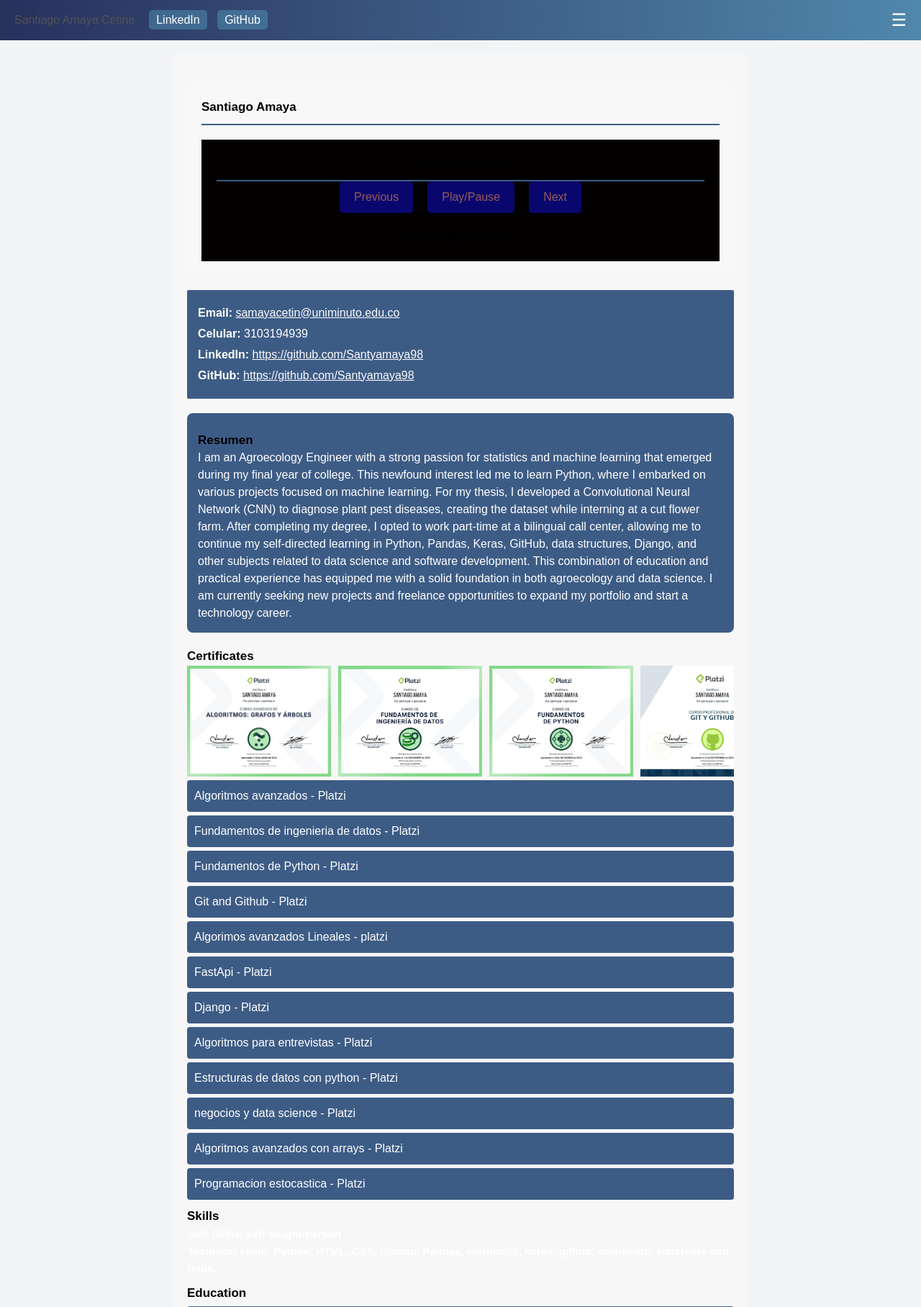
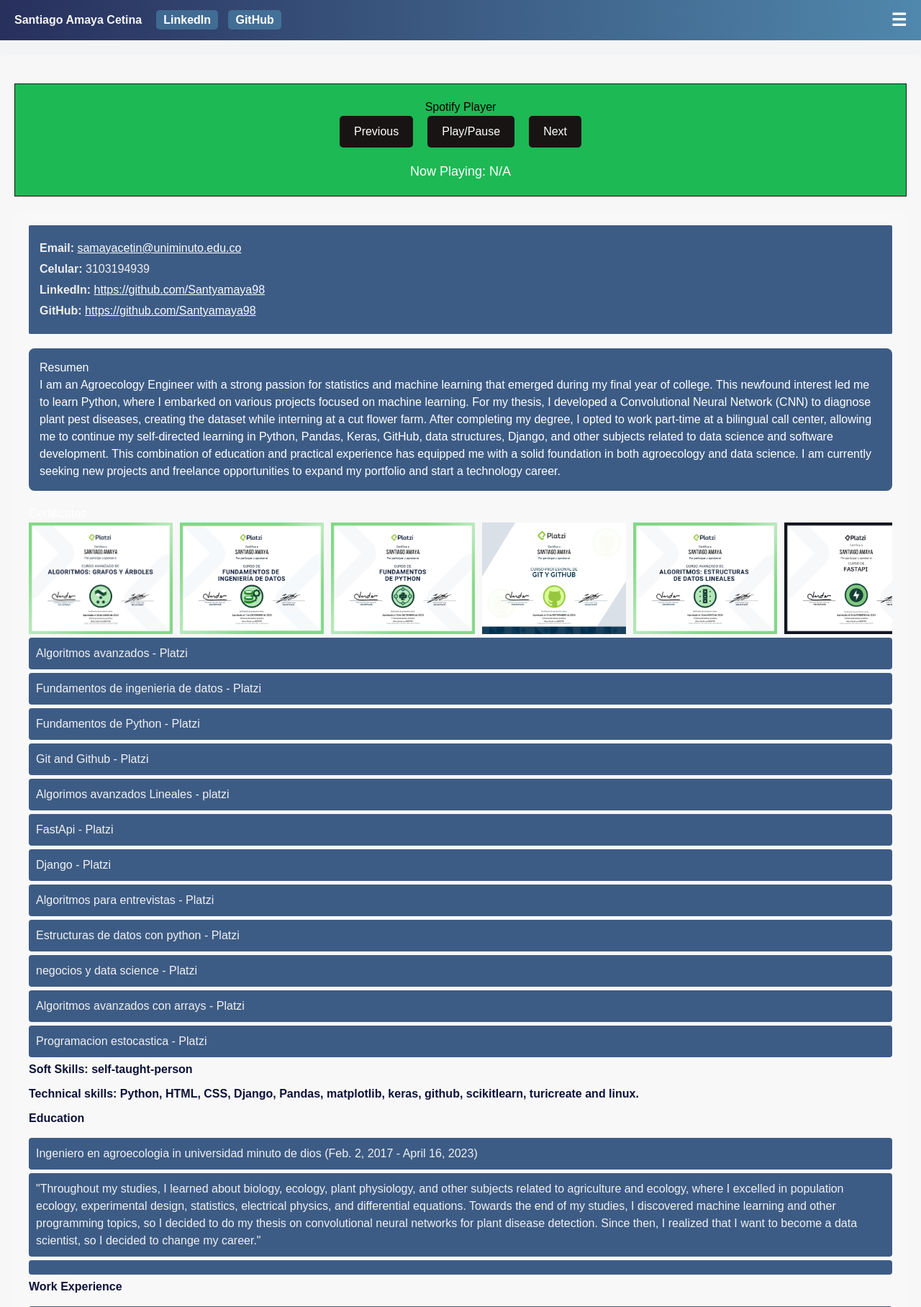
Before and after one commit to Santyamaya98/curriculum_vitae, a Django app: page /home/ in a window 1280 px wide. Shown: the top 1816 px of the page at 72% size. Run offline with Django 5.2, Linux system fonts and the light colour scheme; data comes from the database, SQL or seed files in the repository; style sheets or scripts are compiled from the project's sources; parts of the project's set-up code (start-up, migrations or seed data) failed here and were passed over; some libraries are stand-ins or nearby versions.

Commit message:
retoques a el diseno de la pagina aun no se ah logrado automatizar el token de spotify

```diff
--- a/resume/templates/resume/cv_page.html
+++ b/resume/templates/resume/cv_page.html
@@ -4,8 +4,7 @@
 
 {% block content %}
 
-<div class="container">
-    <h1>{{ cv.first_name }} {{ cv.last_name }}</h1>
+
 
     <div id="spotify-player">
         <h1>Spotify Player</h1>
@@ -19,10 +18,10 @@
         </div>
     </div>
 
-    <script src="https://sdk.scdn.co/spotify-player.js"></script>
-    <script src="{% static 'js/spoti_js.js' %}"></script>
 
-    </div>
+    <div class="container">
+        <script src="https://sdk.scdn.co/spotify-player.js"></script>
+        <script src="{% static 'js/spoti_js.js' %}"></script>
 
     <div class="info-section">
         <p class="info-item"><strong>Email:</strong> <a href="mailto:{{ cv.email }}">{{ cv.email }}</a></p>
@@ -71,19 +70,18 @@
 
     </script>
 
-    <h2>Skills</h2>
-    <p class = "p1"> <strong>Soft Skills:</strong> {{ skills.soft_skills }}</p>
-    <p class = "p1"> <strong>Technical skills:</strong> {{ skills.technical_skills }}</p>
+    <h1 id ='h1t'>  Soft Skills: {{ skills.soft_skills }}</h1>
+    <h1 id ='h1t'> Technical skills: {{ skills.technical_skills }}</h1>
 
-    <h2>Education</h2>
-    <ul>
+    <h1 id ='h1t'> Education</h1>
+    <ul id='ul'>
         {% for edu in education %}
         <li>{{ edu.degree }} in {{ edu.institution }} ({{ edu.start_date }} - {{ edu.end_date }})</li>
         <li> {{edu.description}} <li>
         {% endfor %}
     </ul>
 
-    <h2>Work Experience</h2>
+    <h1 id ='h1t'> Work Experience</h1>
     <ul>
         {% for work in work_experience %}
         <li> {{ work.job_title }} en {{ work.company }} ({{ work.start_date }} - {{ work.end_date }})</li>
@@ -91,7 +89,7 @@
         {% endfor %}
     </ul>
 
-    <h2>Projects</h2>
+    <h1 id ='h1t'>Projects</h1>
     <ul>
         {% for project in projects %}
         <li>{{ project.name }}: {{ project.description }}</li>
--- a/static/css/output.css
+++ b/static/css/output.css
@@ -624,7 +624,7 @@ body {
   font-family: Arial, sans-serif;
   margin: 0;
   padding: 0;
-  color: #ffffff;
+  color: #000000;
   background-color: #31385c5c;
   /* Fondo suave */
 }
@@ -634,124 +634,7 @@ body {
 header {
   background-color: #408bfa;
   /* Azul oscuro */
-  color: #505253;
+  color: #ffffff;
   /* Texto blanco */
   padding: 15px 0;
 }
-
-header a {
-  color: #ffffff;
-  /* Enlaces blancos */
-  text-decoration: none;
-  /* Sin subrayado */
-}
-
-/* Estilo del contenedor principal */
-
-.container {
-  max-width: 800px;
-  margin: 20px auto;
-  /* Centra el contenedor */
-  padding: 20px;
-  background-color: #f9f9f9bf;
-  /* Fondo blanco para el contenido */
-  border-radius: 8px;
-  /* Bordes redondeados */
-  box-shadow: 0 2px 4px rgb(255 250 250 / 10%);
-  /* Sombra suave */
-}
-
-/* Estilo de los títulos */
-
-h1, h2{
-
-  margin: 0;
-  color: #000000;
-  font-weight: bold;
-  font-size: 17px;
-
-
-  /* Azul oscuro para los títulos */
-}
-
-h1 {
-  border-bottom: 2px solid #3d5c85;
-  /* Línea debajo del título principal */
-  padding-bottom: 10px;
-  /* Espacio debajo del título */
-}
-
-h2 {
-  margin-top: 10px;
-  color : #000000
-
-  /* Espacio superior para los subtítulos */
-}
-
-/* Listas */
-
-ul {
-  list-style-type: none;
-  /* Sin viñetas */
-  padding: 0;
-}
-
-li {
-  background: #3d5c85;
-  /* Azul claro */
-  margin: 5px 0;
-  /* Espacio entre los elementos */
-  padding: 10px;
-  /* Espacio interior */
-  border-radius: 4px;
-  /* Bordes redondeados */
-}
-
-/* Estilo del pie de página */
-
-footer {
-  background-color: #454f58;
-  /* Azul oscuro */
-  color: #ffffff;
-  /* Texto blanco */
-  text-align: center;
-  padding: 10px;
-  position: relative;
-  bottom: 0;
-  width: 100%;
-}
-
-#spotify-player {
-  margin-top: 20px;
-  padding: 20px;
-  border: 1px solid #000000;
-  background-color: #030000;
-  text-align: center;
-}
-
-.player-controls {
-  display: flex;
-  justify-content: center;
-  margin-bottom: 20px;
-}
-
-.player-controls button {
-  margin: 0 10px;
-  padding: 10px 20px;
-  font-size: 16px;
-  color: rgb(151, 92, 92);
-  background-color: #09076d; /* Spotify Green */
-  border: none;
-  border-radius: 5px;
-  cursor: pointer;
-  transition: background-color 0.3s;
-}
-
-.player-controls button:hover {
-  background-color: #1ed760; /* Lighter green for hover effect */
-}
-
-#currentTrack {
-  font-size: 18px;
-  margin-top: 10px;
-}
--- a/static/css/style.css
+++ b/static/css/style.css
@@ -1,15 +1,19 @@
-/* Estilos generales */
-/* Estilos generales */
-
+/* Importaciones de Tailwind (personaliza según sea necesario) */
+@tailwind base;
+@tailwind components;
+@tailwind utilities;
 
 /* Estilo del encabezado */
 .header {
-    background: linear-gradient(to right, #28305c, rgb(80, 135, 172)); /* Gradiente azul */
+    background: linear-gradient(to right, #28305c, rgb(80, 135, 172)); /* Gradiente azul elegante */
     padding: 10px 20px;
     display: flex;
     justify-content: space-between;
     align-items: center;
+    font-weight: bold;
+    color: #f5f5f5
 }
+
 
 .header-content {
     display: flex;
@@ -19,7 +23,7 @@
 
 h1 {
     margin: 0;
-    color: #000000; /* Color de texto gris oscuro */
+    color: #000000; /* Texto negro para buen contraste */
 }
 
 .social-buttons {
@@ -29,140 +33,212 @@ h1 {
 .social-button {
     margin-right: 10px;
     text-decoration: none;
-    color: #fff; /* Color del texto del botón */
-    background-color: rgba(97, 184, 218, 0.342); /* Fondo azul oscuro para botones */
+    color: #fff; /* Texto blanco */
+    background-color: rgba(97, 184, 218, 0.34); /* Fondo azul claro */
     padding: 5px 10px;
     border-radius: 5px;
-    transition: background-color 0.3s ease; /* Transición suave */
+    transition: background-color 0.3s ease;
 }
 
 .social-button:hover {
-    background-color: #ffffffa8; /* Color claro al pasar el mouse */
+    background-color: #ffffffa8; /* Fondo blanco al pasar el mouse */
 }
 
 .hamburger-menu {
     cursor: pointer;
-    font-size: 24px; /* Tamaño ajustable */
-    color: #fff; /* Color de las líneas */
-    margin-left: auto; /* Mueve el menú a la derecha */
+    font-size: 24px;
+    color: #fff; /* Color blanco para el menú */
+    margin-left: auto; /* Alinear a la derecha */
 }
 
 /* Estilos del pie de página */
 .footer {
     background-color: #ebeef0; /* Gris claro */
-    color: #878383; /* Color de texto gris oscuro */
+    color: #878383; /* Texto gris oscuro */
     text-align: center;
     padding: 15px;
-    font-size: 16px; /* Texto ligeramente más grande */
-    box-shadow: 0 -2px 10px rgba(0, 0, 0, 0.2); /* Sombra arriba */
+    font-size: 16px;
+    box-shadow: 0 -2px 10px rgba(0, 0, 0, 0.2); /* Sombra sutil */
 }
 
-/* Estilos para el carrusel de certificaciones */
+/* Carrusel de certificaciones */
 .certification-carousel {
     display: flex;
     overflow: hidden;
-    white-space: nowrap; /* Previene el ajuste de línea */
+    white-space: nowrap; /* Evita el salto de línea */
 }
 
 .certification-carousel img {
-    width: 200px; /* Ajustar según sea necesario */
+    width: 200px;
     height: auto;
-    margin-right: 10px; /* Espacio entre imágenes */
-    transition: transform 0.2s ease; /* Escalado suave */
+    margin-right: 10px;
+    transition: transform 0.2s ease;
 }
 
 .certification-carousel img:hover {
-    transform: scale(1.05); /* Aumentar ligeramente al pasar el mouse */
+    transform: scale(1.05); /* Efecto de zoom al pasar el mouse */
 }
 
 .hidden {
     display: none;
 }
 
-/* Estilos del menú */
+/* Estilos del menú desplegable */
 #menu {
-    background-color: #a4abb6; /* Fondo del menú desplegable */
-    position: absolute; /* Posicionamiento */
-    right: 10px; /* Alinear a la derecha */
-    top: 50px; /* Ajustar según la altura del encabezado */
-    border: 1px solid #000000; /* Borde */
-    border-radius: 5px; /* Esquinas redondeadas */
-    box-shadow: 0 4px 8px rgba(82, 82, 83, 0.5); /* Sombra */
+    background-color: #a4abb6;
+    position: absolute;
+    right: 10px;
+    top: 50px;
+    border: 1px solid #000000;
+    border-radius: 5px;
+    box-shadow: 0 4px 8px rgba(82, 82, 83, 0.5); /* Sombra elegante */
 }
 
 #menu ul {
-    list-style-type: none; /* Sin viñetas */
-    padding: 5px; /* Relleno dentro del menú */
-    margin: 0; /* Eliminar margen predeterminado */
+    list-style: none;
+    padding: 10px;
+    margin: 0;
 }
 
-#menu li {
-    margin: 2px 0; /* Espacio entre elementos */
+ul {
+    color :#f1f1f1
 }
 
-#menu a {
-    text-decoration: none; /* Sin subrayado */
-    color: #ffffff; /* Color de texto gris oscuro */
-    display: block; /* Elementos en bloque */
-    padding: 5px; /* Relleno */
+menu li {
+    margin: 5px 0;
+    padding: 10px;
+    color : #eeeeee
+
 }
 
-/* Estilos de la caja de nombre */
+list_clas
+
+/* Caja del nombre */
 .name-box {
-    background-color: rgba(87, 86, 86, 0.1); /* Gris claro con transparencia */
-    color: #f7f2f2; /* Color de texto gris oscuro */
-    padding: 10px; /* Espacio interior */
-    border: 0; /* Sin borde */
-    border-radius: 7px; /* Esquinas redondeadas */
-    text-align: center; /* Centrar el texto */
-    font-size: 16px; /* Tamaño de fuente más grande */
-    font-weight: bold; /* Texto en negrita */
-    box-shadow: 0 1px 1px rgba(255, 255, 255, 0.5); /* Sombra gris para profundidad */
-    margin: 20px 0; /* Espacio arriba y abajo */
+    background-color: rgba(87, 86, 86, 0.1);
+    color: #f7f2f2;
+    padding: 10px;
+    border: none;
+    border-radius: 7px;
+    text-align: center;
+    font-size: 16px;
+    font-weight: bold;
+    box-shadow: 0 1px 1px rgba(255, 255, 255, 0.5); /* Sombra sutil */
+    margin: 20px 0;
 }
 
-/* Estilos de Tailwind (puedes personalizar según sea necesario) */
-@tailwind base;
-@tailwind components;
-@tailwind utilities;
-
-/* Ejemplo de estilo adicional de Tailwind */
-.text-gray-700 {
-    color: #333;
-}
-
+/* Sección de información */
 .info-section {
-    background-color: rgb(61 92 133); /* Fondo suave */
+    background-color: rgb(61, 92, 133); /* Fondo azul suave */
     padding: 15px;
-    border-radius: 2px; /* Bordes redondeados */
-    margin-bottom: 20px; /* Espacio inferior */
+    border-radius: 2px;
+    margin-bottom: 20px;
 }
 
 .info-item {
-    margin: 5px 0; /* Espaciado entre elementos */
+    margin: 5px 0;
+    color:#eeeeee
 }
 
 .info-item a {
-    color: #fcfcfc; /* Color azul para enlaces */
-    text-decoration: underline; /* Subrayar enlaces */
+    color: #fdfdfd;
+    text-decoration: underline;
 }
 
 .info-item a:hover {
-    color: #3d5c85; /* Color más oscuro al pasar el ratón */
+    color: #3d5c85;
 }
 
+/* Resumen */
 .summary {
-    background-color: #3d5c85; /* Fondo gris claro */
+    background-color: #3d5c85;
     padding: 15px;
-    border-radius: 8px; /* Bordes redondeados */
-    margin-bottom: 20px; /* Espacio inferior */
+    border-radius: 8px;
+    margin-bottom: 20px;
 }
 
-.p1 {
 
-  margin: 0;
-  color: #ffffff;
-  font-weight: BOLD;
-  font-size: 15px;
-  padding: 1px;
+/* Contenedor principal */
+.container {
+    max-width: 800px;
+    margin: 20px auto;
+    padding: 20px;
+    background-color: #f9f9f9bf; /* Fondo claro */
+    border-radius: 8px;
+    box-shadow: 0 2px 4px rgb(255 250 250 / 10%);
+    color:rgb(255, 255, 255)
 }
+
+/* Estilo de los títulos */
+#h1t {
+    color:#0c1238;
+    font-size: 16px;
+    font-weight: bold;
+    padding-bottom: 10px;
+}
+
+#h2 {
+    border-bottom: 2px solid #020202;
+    font-weight: bold;
+}
+
+/* Listas */
+ul {
+    list-style: none;
+    padding: 0;
+}
+
+li {
+    background: #3d5c85;
+    margin: 5px 0;
+    padding: 10px;
+    border-radius: 4px;
+}
+
+/* Estilo del pie de página */
+footer {
+    background-color: #3d5c85;
+    color: #ffffff;
+    text-align: center;
+    padding: 10px;
+    position: relative;
+    bottom: 0;
+    width: 100%;
+}
+
+/* Estilo del reproductor de Spotify */
+#spotify-player {
+    background-color: #1db954;
+    margin-top: 20px;
+    padding: 20px;
+    border: 1px solid #191414;
+    background-color: #1db954,;
+    text-align: center;
+}
+
+.player-controls {
+    display: flex;
+    justify-content: center;
+    margin-bottom: 20px;
+}
+
+.player-controls button {
+    margin: 0 10px;
+    padding: 10px 20px;
+    font-size: 16px;
+    color: rgb(255, 255, 255);
+    background-color: #191414; /* Verde Spotify */
+    border: none;
+    border-radius: 5px;
+    cursor: pointer;
+    transition: background-color 0.3s;
+}
+
+.player-controls button:hover {
+    background-color: #1ed760; /* Verde claro */
+}
+
+#currentTrack {
+    font-size: 18px;
+    margin-top: 10px;
+}
--- a/static/js/spoti_js.js
+++ b/static/js/spoti_js.js
@@ -1,6 +1,6 @@
 async function callback() {
     try {
-        const response = await fetch('http://localhost:8000/home/callback', {
+        const response = await fetch('http://localhost:8000/home/callback/', {
             method: 'GET',
             credentials: 'include',
         });
```
Also changed, not shown: cv/settings.py (+11 -0 lines).
